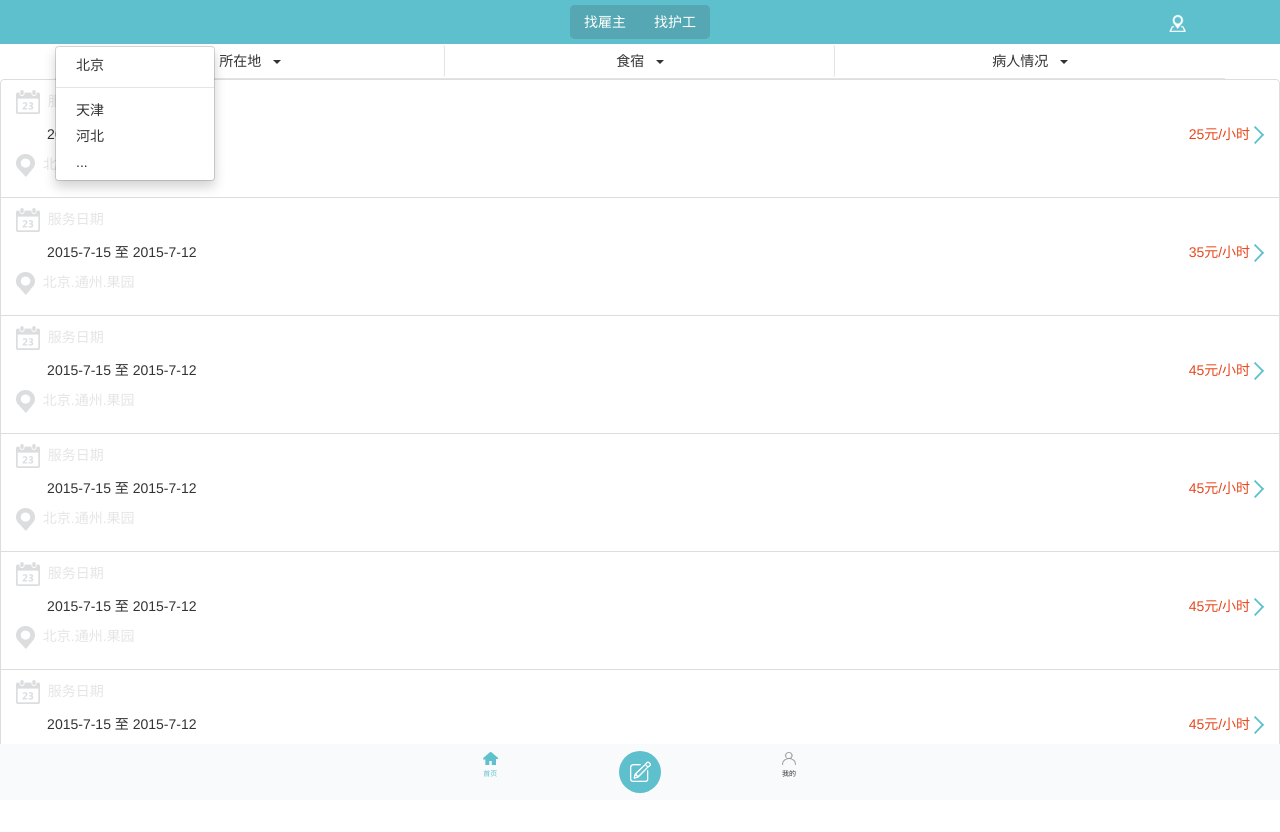
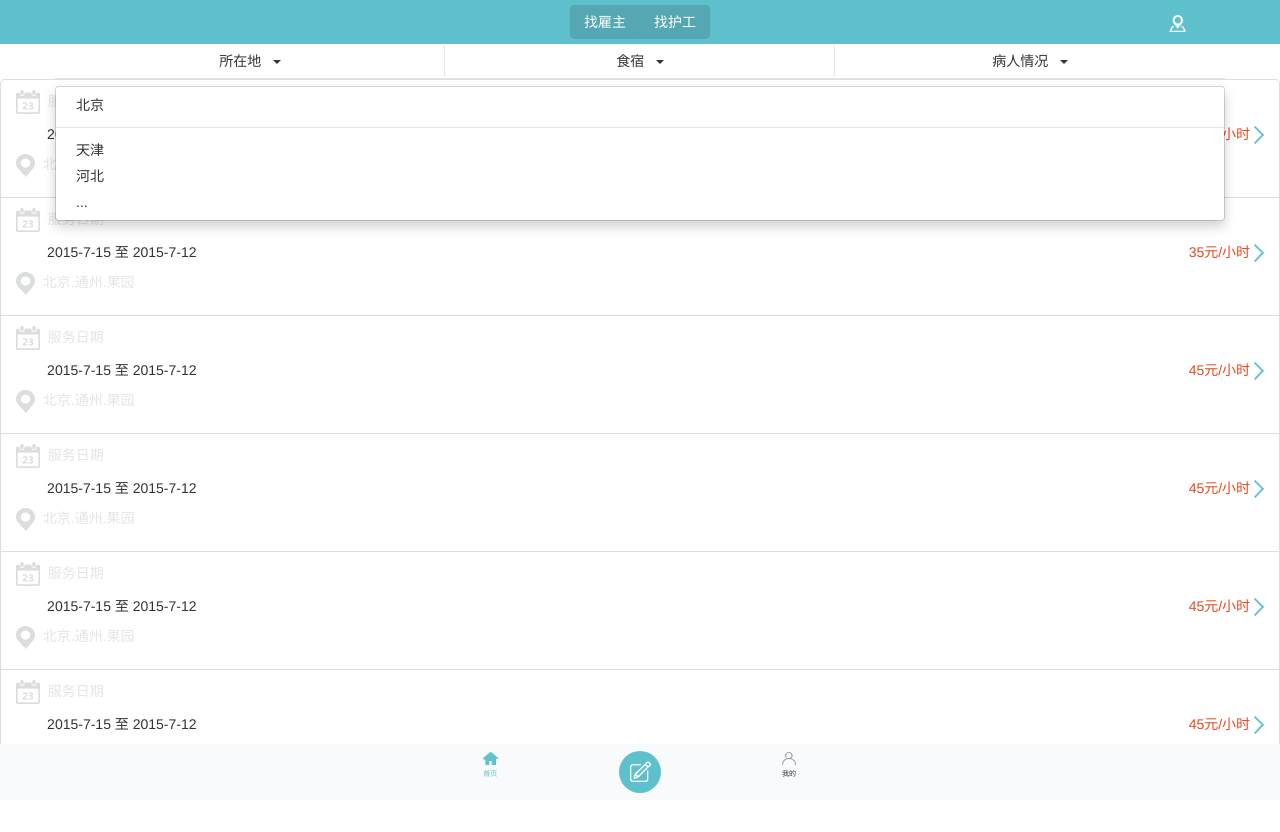
Before and after one commit to Rock-Legend/IT-, a plain HTML site: page task6/task6.html in a window 1280 px wide. Both pictures are taken after a click on the element "所在地". Drawn offline with Linux system fonts and the light colour scheme.

Commit message:
任务6
对“所在地，食宿，病人情况”下拉菜单的显示位置和大小修改

```diff
--- a/task6/css/style.css
+++ b/task6/css/style.css
@@ -123,3 +123,10 @@
         width: 100%;
         cursor: pointer;
     }
+
+   .menu-style {
+       position: absolute;
+       left:0;
+       top:40px;
+       width:100%;
+   }
--- a/task6/task6.html
+++ b/task6/task6.html
@@ -32,7 +32,7 @@
               所在地&nbsp;&nbsp;
               <span class="caret"></span>
             </div>
-            <ul class="dropdown-menu" >
+            <ul class="dropdown-menu menu-style" >
               <li> <a href="">北京</a></li>
               <li class="divider"></li>
               <li><a href="">天津</a></li>
@@ -45,7 +45,7 @@
               食宿&nbsp;&nbsp;
               <span class="caret"></span>
             </div>
-            <ul class="dropdown-menu">
+            <ul class="dropdown-menu menu-style" >
               <li><a href="">中晚两餐，有午休间</a></li>
               <li><a href="">早中晚三餐，可以住宿</a></li>
               <li><a href="">不管餐，不管住宿</a></li>
@@ -57,7 +57,7 @@
               病人情况&nbsp;&nbsp;
               <span class="caret"></span>
             </div>
-            <ul class="dropdown-menu ">
+            <ul class="dropdown-menu menu-style">
               <li><a  href="">呼吸疾病</a></li>
               <li><a href="">脑神经疾病</a></li>
               <li><a href="">糖尿病</a></li>
```
